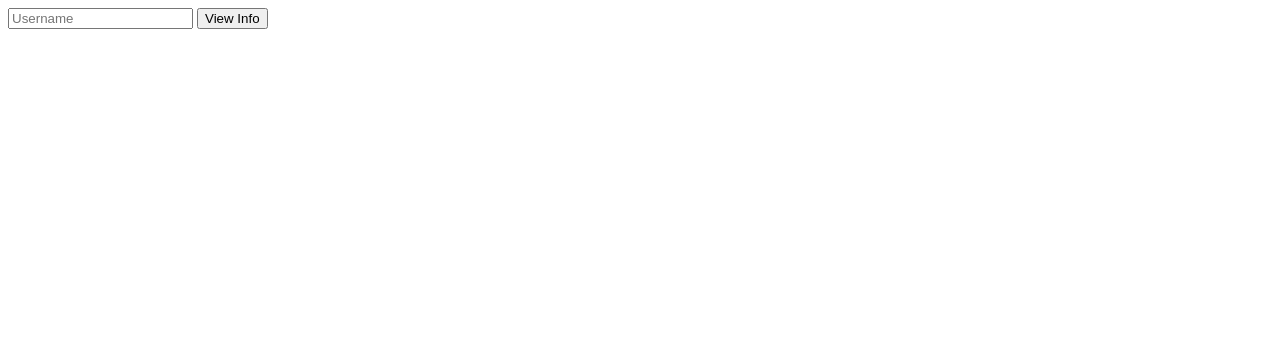
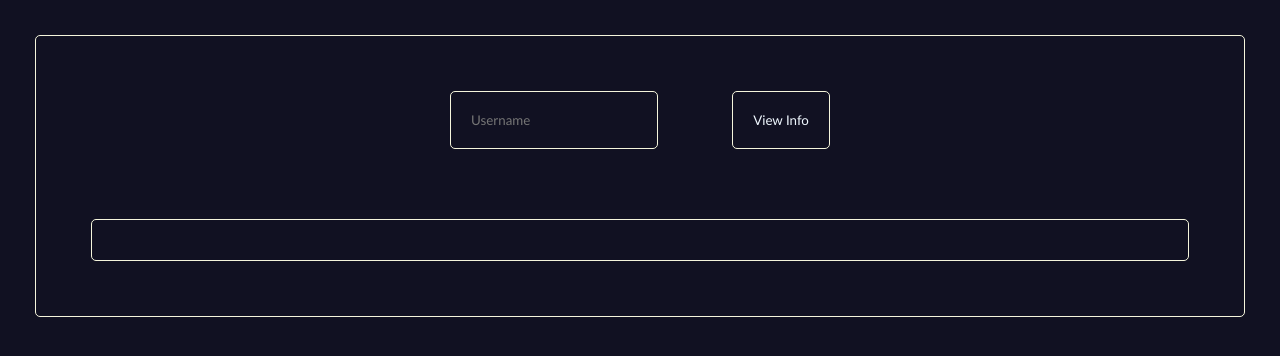
Before and after one commit to Arsoniv/MS-Ranked, a website: page public/player/index.html in a window 1280 px wide. Drawn offline with Linux system fonts and the light colour scheme.

Commit message:
propropro hoehoehoe

```diff
--- a/public/player/index.html
+++ b/public/player/index.html
@@ -3,12 +3,23 @@
 <head>
     <meta charset="UTF-8">
     <title>Player Info</title>
+    <style>
+        .themeBasic{
+            font-family: "Calibri",serif;
+            color: aliceblue;
+            background-color: #111122;
+            border-radius: 5px;
+            padding: 20px;
+            margin: 35px;
+            border: 1px beige solid;
+        }
+    </style>
 </head>
 <link rel="icon" type="image/x-icon" href="https://encrypted-tbn0.gstatic.com/images?q=tbn:ANd9GcSJHCFUJSYz-CRv12huR0B-y1qndxD7YzrPrQ&s">
-<body>
-  <input id="userIn" type="text" placeholder="Username">
-  <button onclick="getPlayerInfo()">View Info</button>
-  <div id="contentBox"></div>
+<body align="center" class="themeBasic">
+  <input class="themeBasic" id="userIn" type="text" placeholder="Username">
+  <button class="themeBasic" onclick="getPlayerInfo()">View Info</button>
+  <div class="themeBasic" id="contentBox"></div>
   <script src="main.js"></script>
 </body>
 </html>
```
